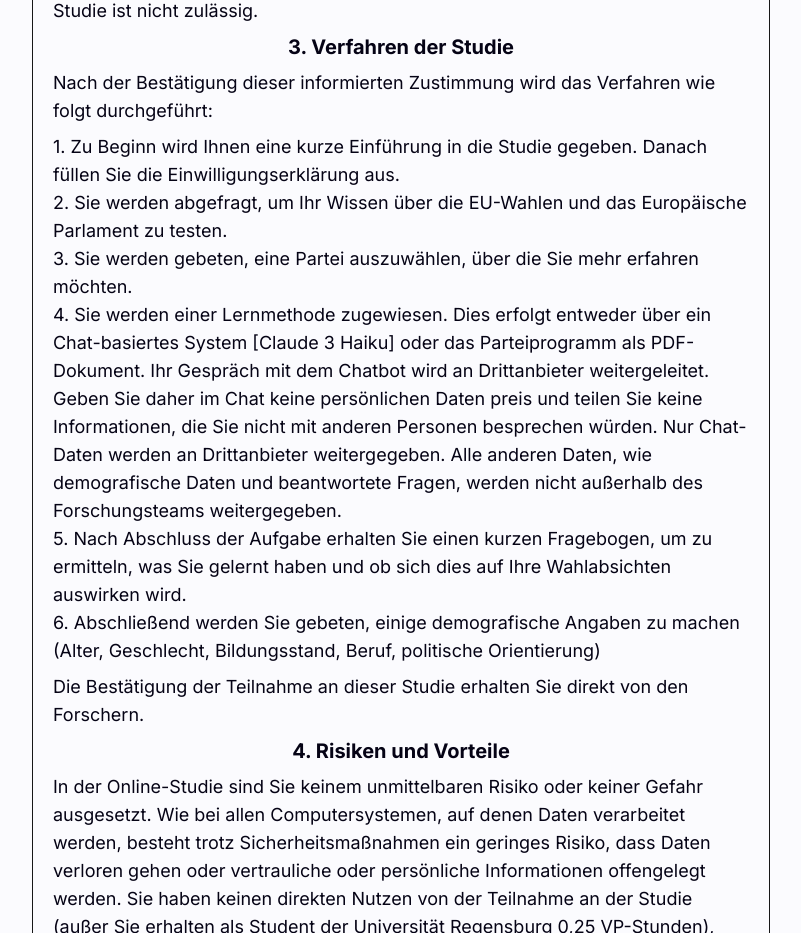
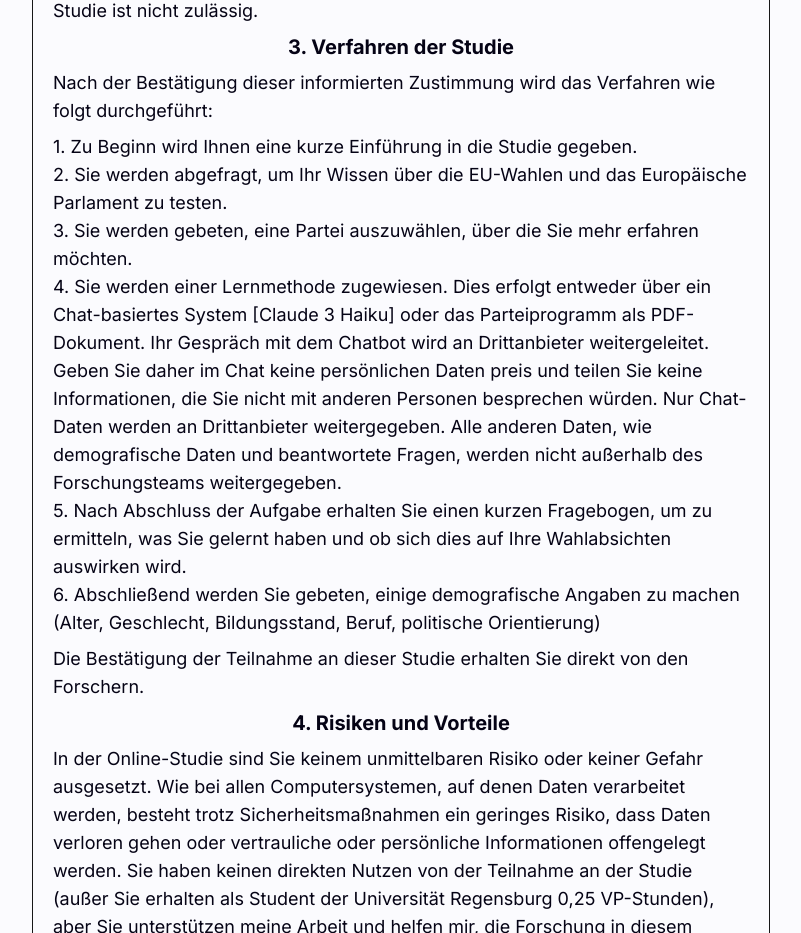
Before and after one commit to FelixHornberger/quote-and-vote-ger, a Next.js app: page /information-consent in a window 1280 px wide. Shown: the part 1440-2373 px from the top of the page, without its empty margins (239-1040 px from the left). Built offline with nearby package versions, Linux system fonts and the light colour scheme.

Commit message:
Updated Informed Consent

```diff
--- a/app/information-consent/page.tsx
+++ b/app/information-consent/page.tsx
@@ -42,7 +42,7 @@
                         <h2 className="text-center my-2">3. Verfahren der Studie</h2>
                         <p className="font-normal my-2">Nach der Bestätigung dieser informierten Zustimmung wird das Verfahren wie folgt durchgeführt:</p>
                         <ul className="mb-2">
-                            <li>1. Zu Beginn wird Ihnen eine kurze Einführung in die Studie gegeben. Danach füllen Sie die Einwilligungserklärung aus.</li>
+                            <li>1. Zu Beginn wird Ihnen eine kurze Einführung in die Studie gegeben.</li>
                             <li>2. Sie werden abgefragt, um Ihr Wissen über die EU-Wahlen und das Europäische Parlament zu testen.</li>
                             <li>3. Sie werden gebeten, eine Partei auszuwählen, über die Sie mehr erfahren möchten. </li>
                             <li>4. Sie werden einer Lernmethode zugewiesen. Dies erfolgt entweder über ein Chat-basiertes System [Claude 3 Haiku] oder das Parteiprogramm als PDF-Dokument.
```
